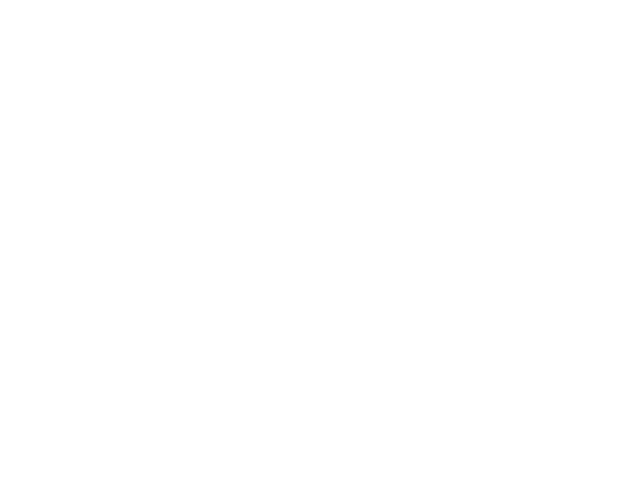
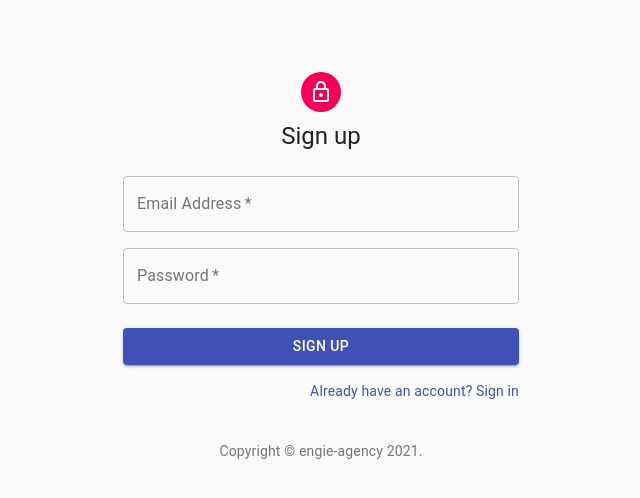
Before and after one commit to sassouiabd/engie-agency, a React (Create React App) app: page /signup in a window 1280 px wide. Shown: the top 498 px of the page, without its empty margins (319-959 px from the left). Built offline with nearby package versions, Linux system fonts and the light colour scheme.

Commit message:
[FEAT] signup feature

```diff
--- a/src/components/copyright/copyright.component.jsx
+++ b/src/components/copyright/copyright.component.jsx
@@ -1,10 +1,14 @@
 import Link from "@material-ui/core/Link";
 import Typography from "@material-ui/core/Typography";
+import packageJson from "../../../package.json";
 
-const Copyright = ({ website }) => (
-  <Typography variant="body2" color="textSecondary" align="center">
+const Copyright = ({
+  website = packageJson.name,
+  link = "https://www.engie.fr/",
+}) => (
+  <Typography variant='body2' color='textSecondary' align='center'>
     {"Copyright © "}
-    <Link color="inherit" href="https://material-ui.com/">
+    <Link color='inherit' href={link}>
       {website}
     </Link>{" "}
     {new Date().getFullYear()}
--- a/src/containers/app/app.container.jsx
+++ b/src/containers/app/app.container.jsx
@@ -1,3 +1,4 @@
+import SignUpPage from "../../pages/sign-up/sign-up.page";
 import SignInPage from "../../pages/sign-in/sign-in.page";
 import AgencyCollection from "../../pages/agency-collection/agency-collection.page";
 import { selectIsSignIn } from "../../redux/user/user.selectors";
@@ -21,7 +22,8 @@ const App = () => {
             {isSignIn ? <AgencyCollection /> : <Redirect to='/signin' />}
           </Route>
           <Route exact path='/signin' component={SignInPage} />
-          <Route exact path='/welcom'>
+          <Route exact path='/signup' component={SignUpPage} />
+          <Route exact path='/agency-collection'>
             {isSignIn ? <AgencyCollection /> : <Redirect to='/signin' />}
           </Route>
         </Switch>
--- a/src/pages/agency-collection/agency-collection.page.jsx
+++ b/src/pages/agency-collection/agency-collection.page.jsx
@@ -3,7 +3,7 @@ import CustomDropDown from "../../components/custom-drop-down/custom-drop-down.c
 import CustomTable from "../../components/custom-table/custom-table.component";
 
 import { useDispatch, useSelector } from "react-redux";
-import { S_welcom } from "./agency-collection.styles";
+import { S_agencyCollection } from "./agency-collection.styles";
 
 import { setIsSignIn_act } from "../../redux/user/user.actions";
 import { Button } from "@material-ui/core";
@@ -18,9 +18,10 @@ import {
   setAgenciesLoaded_act,
 } from "../../redux/agencies/agencies.actions";
 import Spinner from "../../components/spinner/spinner.component";
+import { getServerAdress } from "../../utils";
 
 export default function AgencyCollection() {
-  const S = S_welcom();
+  const S = S_agencyCollection();
 
   const dispatch = useDispatch();
 
@@ -40,8 +41,9 @@ export default function AgencyCollection() {
           method: "GET",
           redirect: "follow",
         };
+        const serverAdress = getServerAdress();
         const response = await fetch(
-          "http://localhost:5000/agency/retriveAll",
+          `${serverAdress}/retriveAll`,
           requestOptions
         );
         const { agencies } = await response.json();
--- a/src/pages/agency-collection/agency-collection.styles.js
+++ b/src/pages/agency-collection/agency-collection.styles.js
@@ -1,6 +1,6 @@
 import { makeStyles } from "@material-ui/core/styles";
 
-export const S_welcom = makeStyles(theme => ({
+export const S_agencyCollection = makeStyles(theme => ({
   root: {
     margin: theme.spacing(1),
   },
--- a/src/pages/sign-in/sign-in.page.jsx
+++ b/src/pages/sign-in/sign-in.page.jsx
@@ -1,13 +1,10 @@
 import Copyright from "../../components/copyright/copyright.component";
-import packageJson from "../../../package.json";
 
 // Material UI
 import Avatar from "@material-ui/core/Avatar";
 import Button from "@material-ui/core/Button";
 import CssBaseline from "@material-ui/core/CssBaseline";
 import TextField from "@material-ui/core/TextField";
-import FormControlLabel from "@material-ui/core/FormControlLabel";
-import Checkbox from "@material-ui/core/Checkbox";
 import Grid from "@material-ui/core/Grid";
 import Box from "@material-ui/core/Box";
 import LockOutlinedIcon from "@material-ui/icons/LockOutlined";
@@ -47,7 +44,7 @@ export default function SignIn() {
   const onSubmitSiginIn = e => {
     e.preventDefault();
     dispatch(setIsSignIn_act(true));
-    history.push("/welcom");
+    history.push("/agency-collection");
   };
 
   return (
@@ -87,10 +84,6 @@ export default function SignIn() {
             onChange={onPasswordChange}
             defaultValue={signInPassword}
           />
-          <FormControlLabel
-            control={<Checkbox value='remember' color='primary' />}
-            label='Remember me'
-          />
           <Button
             type='submit'
             fullWidth
@@ -102,13 +95,8 @@ export default function SignIn() {
             Sign In
           </Button>
           <Grid container>
-            <Grid item xs>
-              <Link href='#' variant='body2'>
-                Forgot password?
-              </Link>
-            </Grid>
             <Grid item>
-              <Link href='#' variant='body2'>
+              <Link href='/signup' variant='body2'>
                 {"Don't have an account? Sign Up"}
               </Link>
             </Grid>
@@ -116,7 +104,7 @@ export default function SignIn() {
         </form>
       </div>
       <Box mt={8}>
-        <Copyright website={packageJson.name} />
+        <Copyright />
       </Box>
     </Container>
   );
--- /dev/null
+++ b/src/pages/sign-up/sign-up.page.jsx
@@ -0,0 +1,130 @@
+import React, { useState } from "react";
+import Avatar from "@material-ui/core/Avatar";
+import Button from "@material-ui/core/Button";
+import CssBaseline from "@material-ui/core/CssBaseline";
+import TextField from "@material-ui/core/TextField";
+import Link from "@material-ui/core/Link";
+import Grid from "@material-ui/core/Grid";
+import Box from "@material-ui/core/Box";
+import LockOutlinedIcon from "@material-ui/icons/LockOutlined";
+import Typography from "@material-ui/core/Typography";
+
+import Container from "@material-ui/core/Container";
+import S_signUp from "./sign-up.styles";
+import Copyright from "../../components/copyright/copyright.component";
+import { getServerAdress } from "../../utils";
+import {
+  setEmail_act,
+  setIsSignIn_act,
+  setPassword_act,
+} from "../../redux/user/user.actions";
+import { useDispatch } from "react-redux";
+import { useHistory } from "react-router-dom";
+
+export default function SignUpPage() {
+  const S = S_signUp();
+
+  const [email, setEmail] = useState("");
+  const [password, setPassword] = useState("");
+
+  const dispatch = useDispatch();
+  let history = useHistory();
+
+  const signUp = async () => {
+    try {
+      if (email.length > 0 && password.length > 0) {
+        var myHeaders = new Headers();
+        myHeaders.append("Content-Type", "application/json");
+
+        var body = JSON.stringify({
+          email,
+          password,
+        });
+
+        var requestOptions = {
+          method: "POST",
+          headers: myHeaders,
+          body: body,
+          redirect: "follow",
+        };
+
+        const serverAdress = getServerAdress();
+        const response = await fetch(
+          `${serverAdress}/auth/signup`,
+          requestOptions
+        );
+        const res = await response.json();
+        if (!res.error) {
+          dispatch(setEmail_act(email));
+          dispatch(setPassword_act(password));
+          dispatch(setIsSignIn_act(true));
+          history.push("/agency-collection");
+        }
+      }
+    } catch (err) {
+      console.log(err);
+    }
+  };
+
+  return (
+    <Container component='main' maxWidth='xs'>
+      <CssBaseline />
+      <div className={S.paper}>
+        <Avatar className={S.avatar}>
+          <LockOutlinedIcon />
+        </Avatar>
+        <Typography component='h1' variant='h5'>
+          Sign up
+        </Typography>
+        <form className={S.form} noValidate>
+          <Grid container spacing={2}>
+            <Grid item xs={12}>
+              <TextField
+                variant='outlined'
+                required
+                fullWidth
+                id='email'
+                label='Email Address'
+                name='email'
+                autoComplete='email'
+                onChange={e => setEmail(e.target.value)}
+              />
+            </Grid>
+            <Grid item xs={12}>
+              <TextField
+                variant='outlined'
+                required
+                fullWidth
+                name='password'
+                label='Password'
+                type='password'
+                id='password'
+                autoComplete='current-password'
+                onChange={e => setPassword(e.target.value)}
+              />
+            </Grid>
+          </Grid>
+          <Button
+            fullWidth
+            variant='contained'
+            color='primary'
+            className={S.submit}
+            onClick={signUp}
+          >
+            Sign Up
+          </Button>
+          <Grid container justify='flex-end'>
+            <Grid item>
+              <Link href='/signin' variant='body2'>
+                Already have an account? Sign in
+              </Link>
+            </Grid>
+          </Grid>
+        </form>
+      </div>
+      <Box mt={5}>
+        <Copyright />
+      </Box>
+    </Container>
+  );
+}
--- /dev/null
+++ b/src/pages/sign-up/sign-up.styles.js
@@ -0,0 +1,23 @@
+import { makeStyles } from "@material-ui/core/styles";
+
+const S_signUp = makeStyles(theme => ({
+  paper: {
+    marginTop: theme.spacing(8),
+    display: "flex",
+    flexDirection: "column",
+    alignItems: "center",
+  },
+  avatar: {
+    margin: theme.spacing(1),
+    backgroundColor: theme.palette.secondary.main,
+  },
+  form: {
+    width: "100%", // Fix IE 11 issue.
+    marginTop: theme.spacing(3),
+  },
+  submit: {
+    margin: theme.spacing(3, 0, 2),
+  },
+}));
+
+export default S_signUp;
--- /dev/null
+++ b/src/utils.js
@@ -0,0 +1,10 @@
+export const getServerAdress = () => {
+  let oRes = "";
+  if (process.env.NODE_ENV === "development") {
+    oRes = "http://localhost:5000";
+  } else {
+    oRes = "https://www.heroku.com/";
+  }
+
+  return oRes;
+};
```
